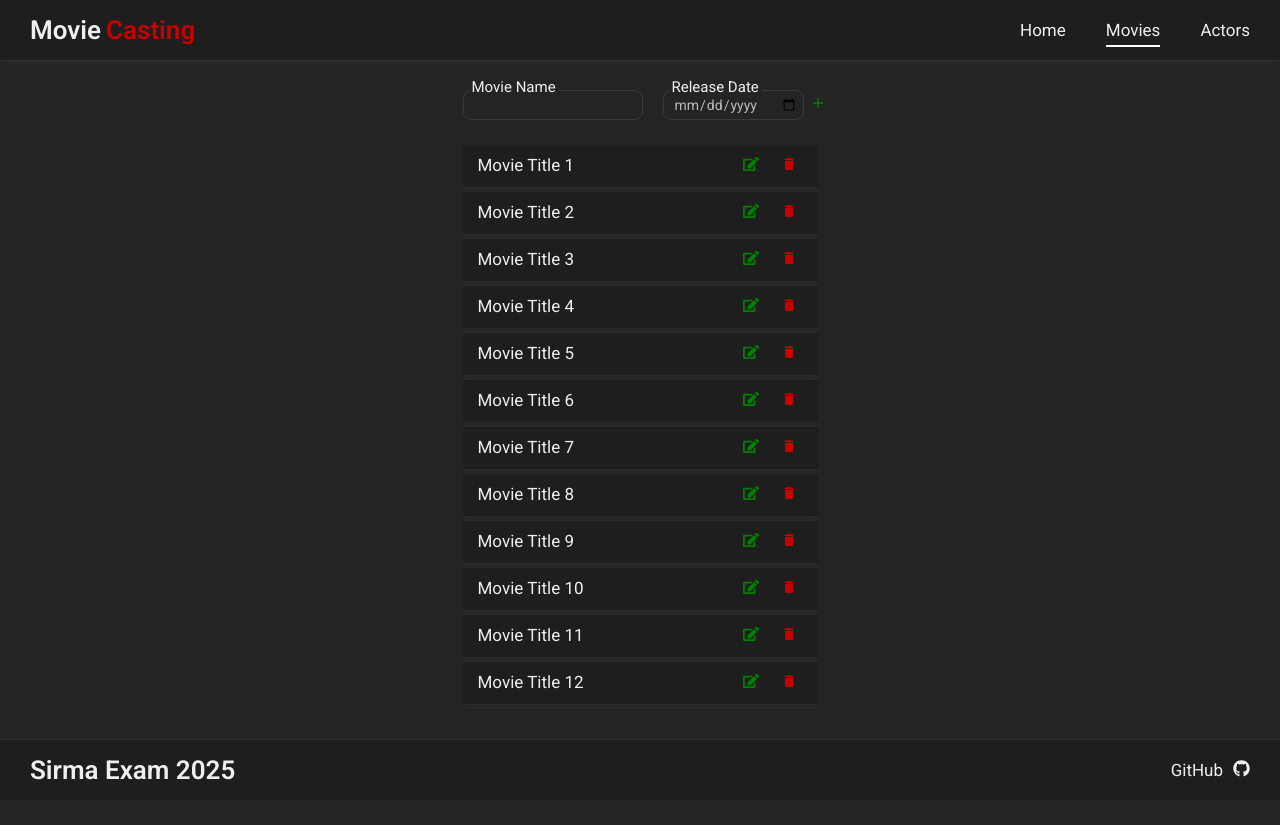
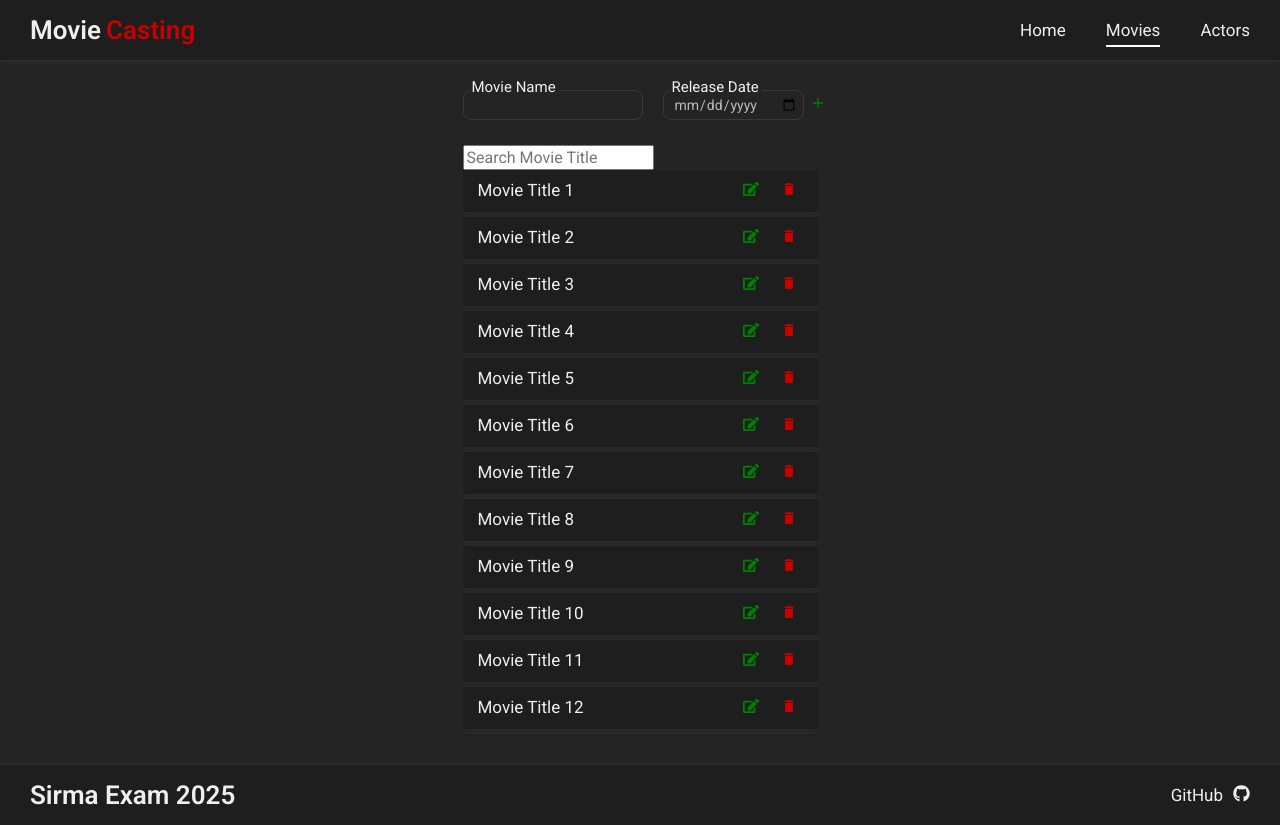
Before and after one commit to nikolai-dimitrov/Sirma-Movie-App, a React (Vite) app in the folder Sirma-Movie-App/: page /movies in a window 1280 px wide. Before the commit the page ends 800 px from the top, so only its background shows below. Built offline with nearby package versions, Linux system fonts and the light colour scheme.

Commit message:
feat: implement debounced search movie functionality
Added useMemo and debounce to avoid filtering moviesMappedWithRoles collection on every re-render especially for re-render caused by input onChange handler. Now filtering movies only when searchParam is filled completely

```diff
--- a/Sirma-Movie-App/src/components/Movies/Movies.jsx
+++ b/Sirma-Movie-App/src/components/Movies/Movies.jsx
@@ -1,7 +1,8 @@
-import { useState, useContext } from 'react'
+import { useState, useContext, useMemo } from 'react'
 
 import { MovieContext } from '../../contexts/MovieContext'
 import { MovieForm } from './MovieForm/MovieForm'
+import { useDebouncedSearch } from '../../hooks/useDebouncedSearch'
 
 import { FaEdit } from 'react-icons/fa'
 import { MdDelete } from 'react-icons/md'
@@ -11,8 +12,15 @@ import styles from './movies.module.css'
 export const Movies = () => {
     const { moviesMappedWithRoles, addMovieHandler, updateMovieHandler, deleteMovieHandler } = useContext(MovieContext);
     const [movie, setMovie] = useState({});
+    const [searchParam, setSearchParam] = useState('');
+    const debouncedSearchParam = useDebouncedSearch(searchParam);
     const [isUpdating, setIsUpdating] = useState(false);
     const [toggledMovieDetailsId, setToggledMovieDetailsId] = useState(null);
+
+    const filteredMovies = useMemo(() => moviesMappedWithRoles.filter((currentMovie) => {
+        return currentMovie.Title.toLowerCase().includes(debouncedSearchParam.toLowerCase());
+    }), [moviesMappedWithRoles, debouncedSearchParam]);
+
 
     const finishUpdate = () => {
         setMovie({});
@@ -39,17 +47,29 @@ export const Movies = () => {
 
     const toggleMovieDetails = (currentMovie) => {
         setToggledMovieDetailsId(currentMovie.ID);
-        if(currentMovie.ID == toggledMovieDetailsId) {
+        if (currentMovie.ID == toggledMovieDetailsId) {
             setToggledMovieDetailsId(null);
         }
+    }
+
+    const onChangeHandler = (e) => {
+        setSearchParam(e.target.value);
     }
 
 
     return (
         <section className={styles.movies}>
             <MovieForm movie={movie} submitHandler={isUpdating ? updateMovieHandler : addMovieHandler} finishUpdate={finishUpdate} isUpdating={isUpdating} />
+            <input
+                type="text"
+                id='SearchParam'
+                name='SearchParam'
+                placeholder='Search Movie Title'
+                onChange={onChangeHandler}
+                value={searchParam}
+            />
             <ul className={styles.moviesList}>
-                {moviesMappedWithRoles?.map(currentMovie => (
+                {filteredMovies?.map(currentMovie => (
                     <li key={currentMovie.ID} className={styles.movieItem}>
                         <div className={styles.movieSummary}>
                             <div className={styles.titleContainer}>
--- /dev/null
+++ b/Sirma-Movie-App/src/hooks/useDebouncedSearch.js
@@ -0,0 +1,13 @@
+import { useState, useEffect } from "react";
+export const useDebouncedSearch = (searchParam) => {
+	const [debouncedSearchParam, setDebouncedSearchParam] = useState(searchParam);
+	useEffect(() => {
+		const timeoutId = setTimeout(() => {
+			setDebouncedSearchParam(searchParam);
+		}, 500);
+		return () => clearTimeout(timeoutId);
+
+	}, [searchParam]);
+
+	return debouncedSearchParam
+};
```
